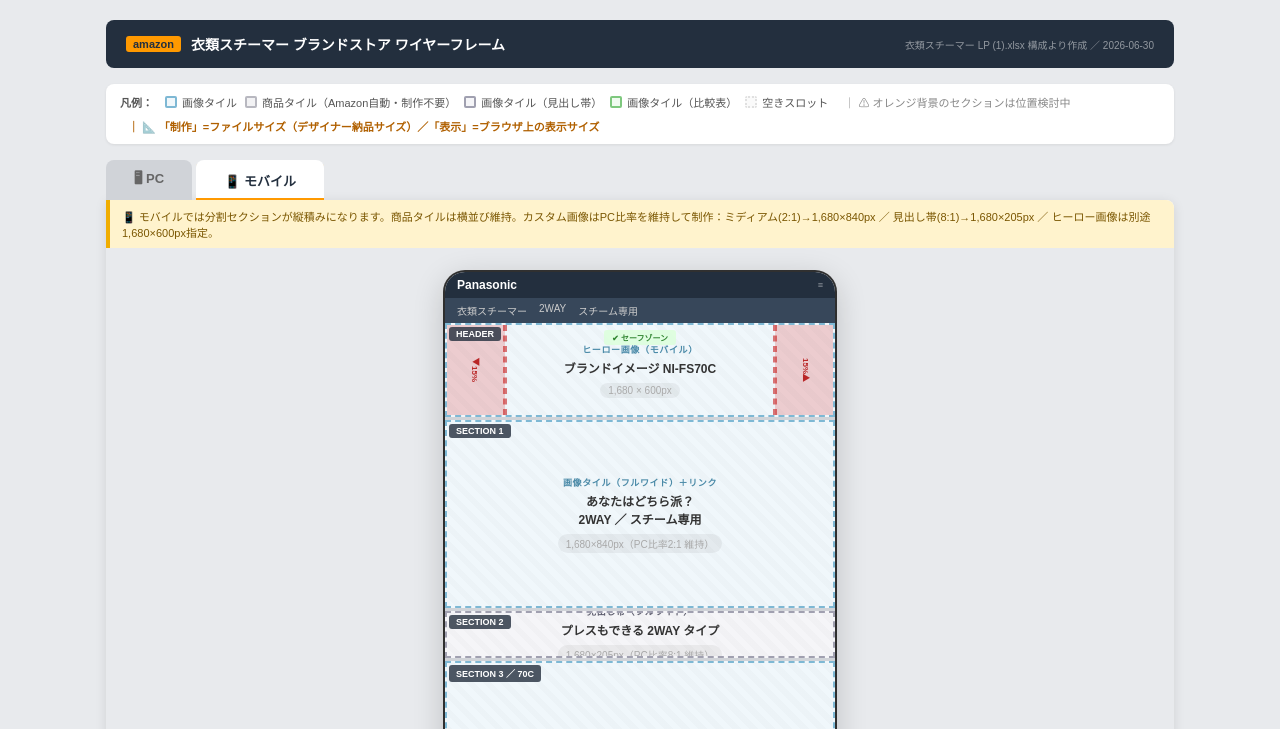
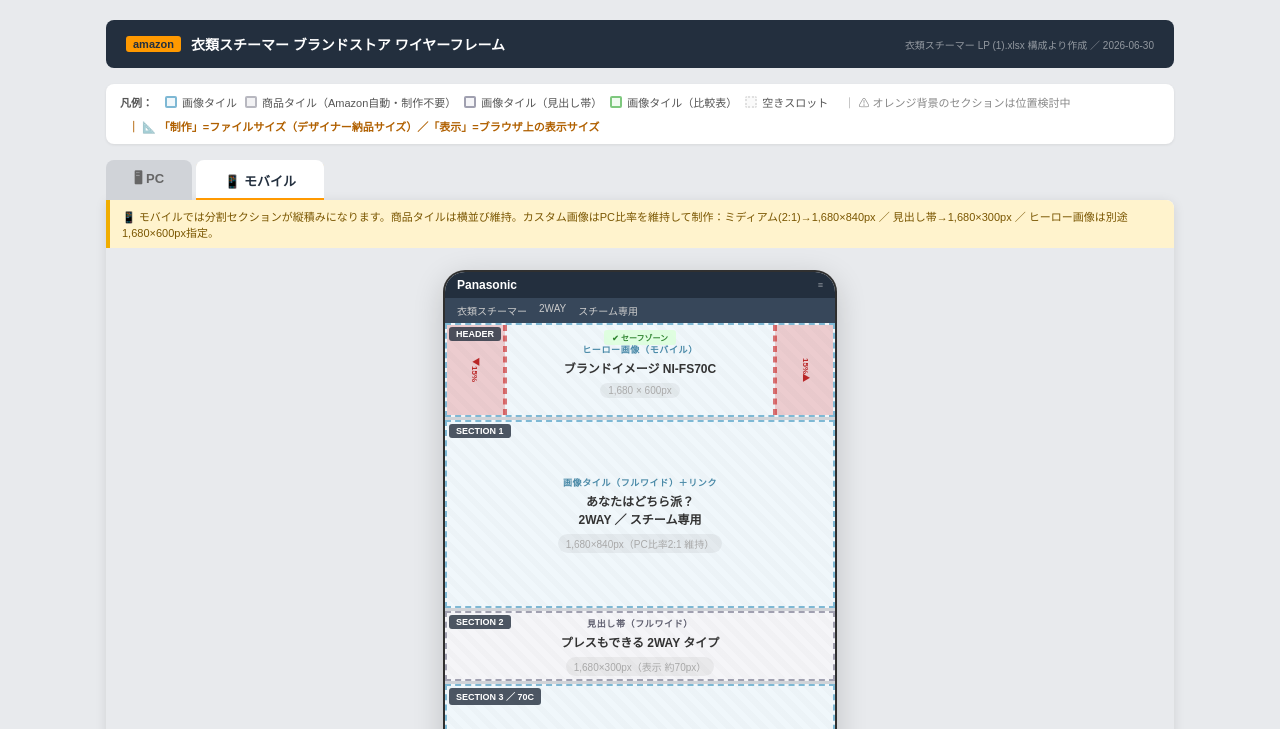
Before and after one commit to Haruno-nakamura/amazon_steam_lp, a plain HTML site: page index.html in a window 1280 px wide. Both pictures are taken after a click on the button "📱 モバイル". Shown: the top 729 px of the page. Drawn offline with Linux system fonts and the light colour scheme.

Commit message:
Update index.html

```diff
--- a/index.html
+++ b/index.html
@@ -296,7 +296,7 @@
 
 <!-- ======================================================== モバイル ビュー -->
 <div id="view-mobile" class="view">
-<div class="note-banner">📱 モバイルでは分割セクションが縦積みになります。商品タイルは横並び維持。カスタム画像はPC比率を維持して制作：ミディアム(2:1)→1,680×840px ／ 見出し帯(8:1)→1,680×205px ／ ヒーロー画像は別途1,680×600px指定。</div>
+<div class="note-banner">📱 モバイルでは分割セクションが縦積みになります。商品タイルは横並び維持。カスタム画像はPC比率を維持して制作：ミディアム(2:1)→1,680×840px ／ 見出し帯→1,680×300px ／ ヒーロー画像は別途1,680×600px指定。</div>
 <div class="mobile-outer">
 <div class="mobile-frame">
 
@@ -337,10 +337,10 @@
   <!-- 見出し 2WAY -->
   <div class="section">
     <div class="section-badge">SECTION 2</div>
-    <div class="tile tile-heading t-fw" style="height:47px;min-height:0;">
+    <div class="tile tile-heading t-fw" style="height:70px;min-height:0;">
       <div class="t-type">見出し帯（フルワイド）</div>
       <div class="t-content">プレスもできる 2WAY タイプ</div>
-      <div class="t-size">1,680×205px（PC比率8:1 維持）</div>
+      <div class="t-size">1,680×300px（表示 約70px）</div>
     </div>
   </div>
 
@@ -420,10 +420,10 @@
   <!-- 見出し スチーム専用 -->
   <div class="section">
     <div class="section-badge">SECTION 6</div>
-    <div class="tile tile-heading t-fw" style="height:47px;min-height:0;">
+    <div class="tile tile-heading t-fw" style="height:70px;min-height:0;">
       <div class="t-type">見出し帯（フルワイド）</div>
       <div class="t-content">スチーム専用 タイプ</div>
-      <div class="t-size">1,680×205px（PC比率8:1 維持）</div>
+      <div class="t-size">1,680×300px（表示 約70px）</div>
     </div>
   </div>
 
```
